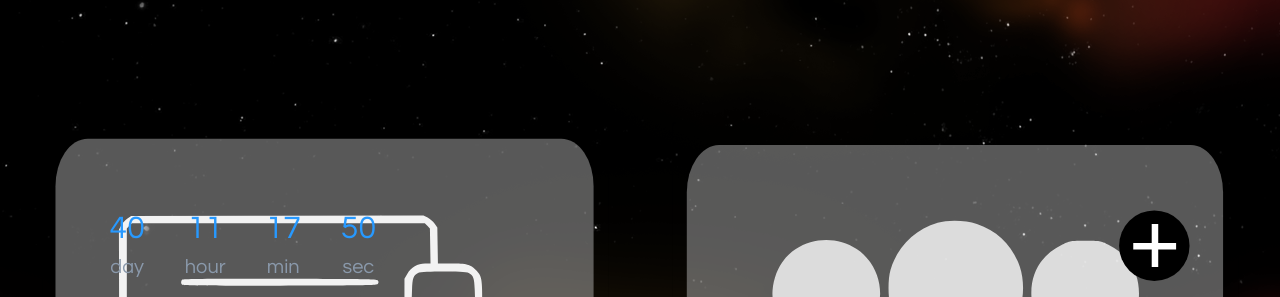
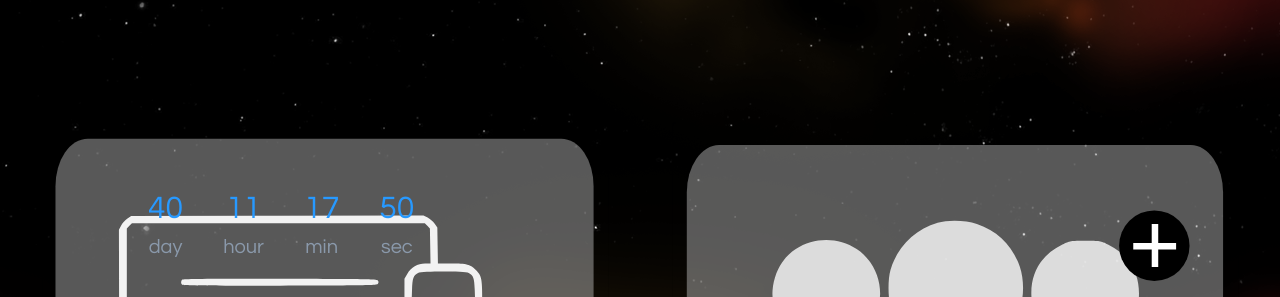
Before and after one commit to keshavgoyal2807/mobile, a plain HTML site: page index.html in a window 1280 px wide. Shown: the part 503-800 px from the top of the page. Drawn offline with nearby package versions, Linux system fonts and the light colour scheme.

Commit message:
final changes

```diff
--- a/moblienavtimeout.js
+++ b/moblienavtimeout.js
@@ -37,6 +37,7 @@ var w = $(window).width();
 var h = $(window).height();
 
 $(".logodiv").css("margin-left",w/2 - 100)
+$(".countdown").css("margin-left",w/4)
 $(".logodiv").css("margin-top",h/2-100)
 
 $(window).resize(function(){
--- a/newcountdown.css
+++ b/newcountdown.css
@@ -1,8 +1,8 @@
 #countdown{
-	width: 50%;
+	width: 100%;
 	text-align:center;
 	position: absolute;
-	left:7%;
+	padding-left:10%;
 	color:white;
 	bottom: 0px;
 	display: flex;
@@ -12,7 +12,8 @@
   color: #2799ff;
   font-size: 32px;
   line-height: 1em;
-  margin:20px;
+	margin:20px;
+	margin-bottom: 40px;
 }
 .wday{
   margin-top: 12px;
```
